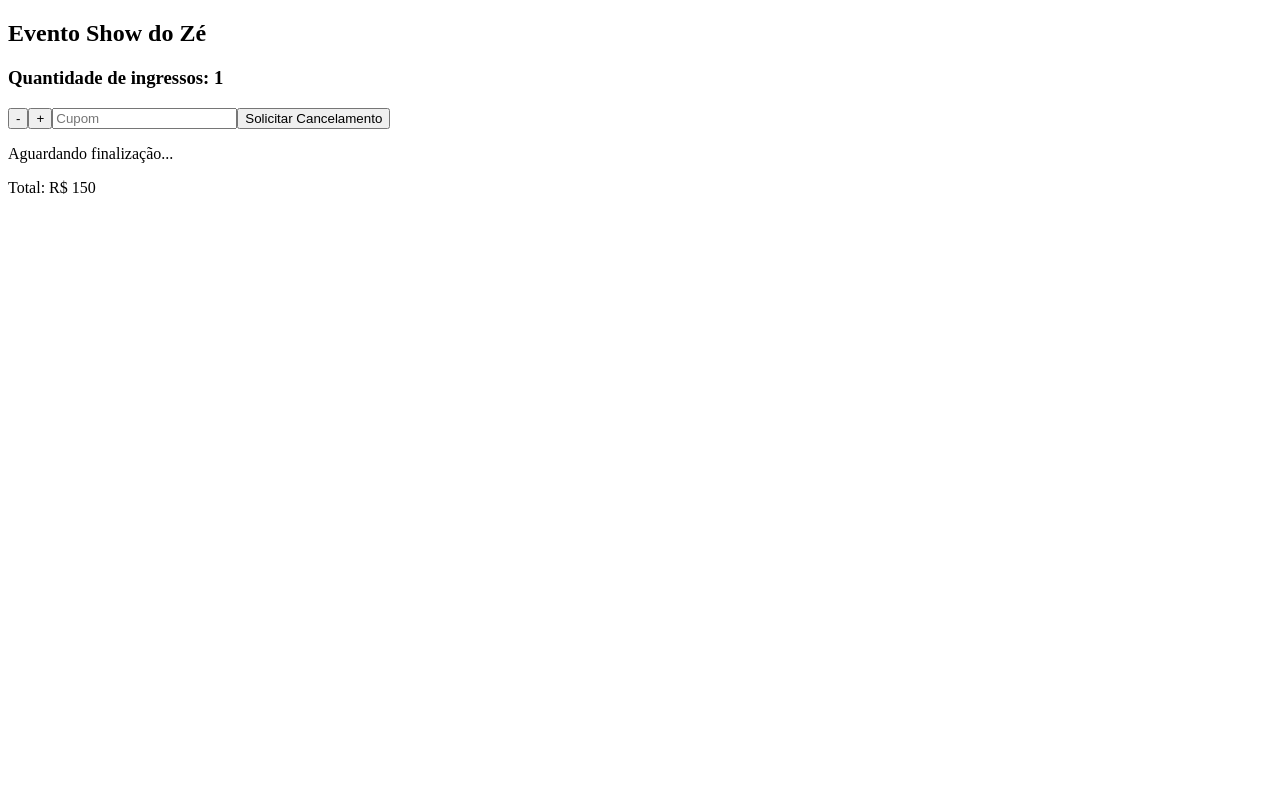
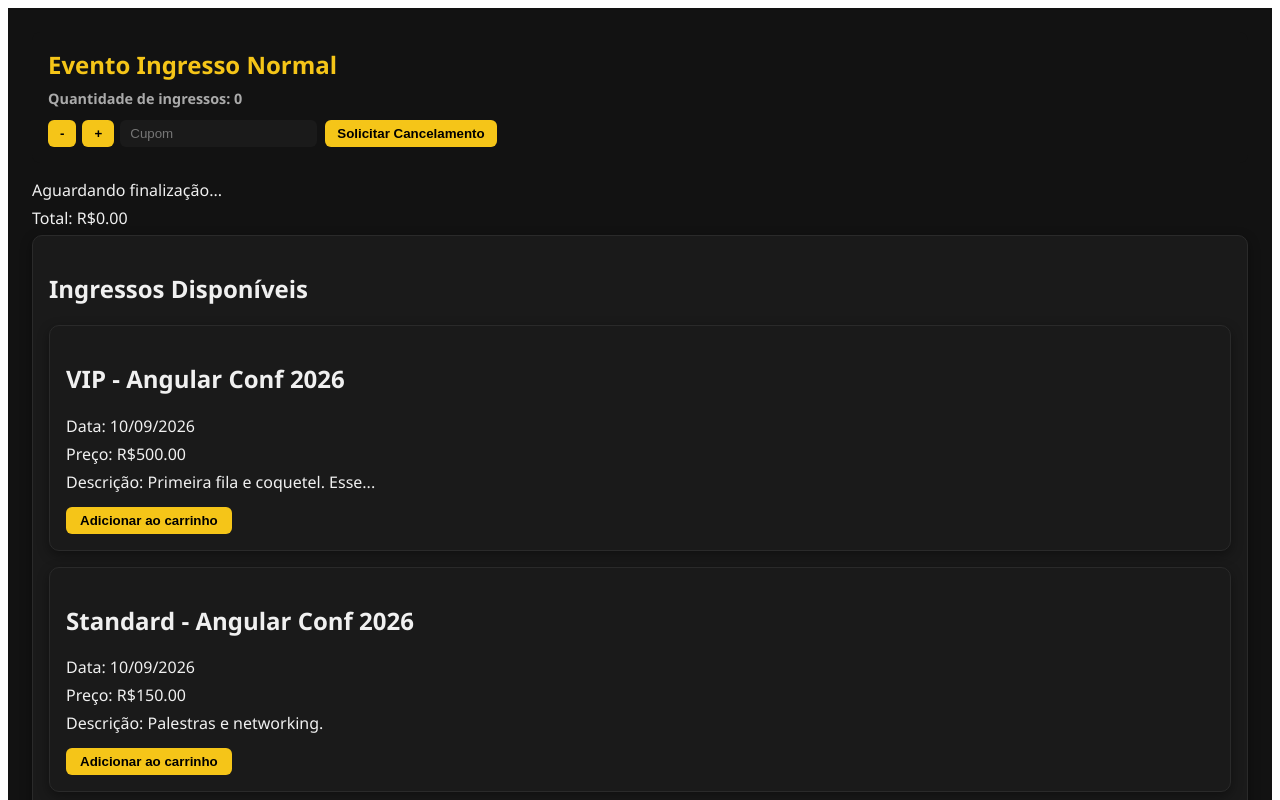
Before and after one commit to augustosilvarocha/ingresso-inteligente, an Angular app: page / in a window 1280 px wide. Shown: the top 800 px of the page. Built offline with nearby package versions, Linux system fonts and the light colour scheme.

Commit message:
feat: carrinho de ingressos com cards, pipe de resumo e controle de fluxo

```diff
--- /dev/null
+++ b/src/app/card/card.css
@@ -0,0 +1,17 @@
+:host {
+  display: block;
+  background-color: #1a1a1a;
+  border: 1px solid #2a2a2a;
+  border-radius: 10px;
+  padding: 16px;
+  margin-bottom: 16px;
+  color: #f0f0f0;
+
+  box-shadow: 0 4px 12px rgba(0, 0, 0, 0.4);
+  transition: all 0.2s ease;
+}
+
+:host:hover {
+  border-color: #f5c518;
+  transform: translateY(-2px);
+}
--- /dev/null
+++ b/src/app/card/card.html
@@ -0,0 +1,6 @@
+<div>
+  <h2>{{ titulo() }}</h2>
+  <div>
+    <ng-content />
+  </div>
+</div>
--- /dev/null
+++ b/src/app/card/card.ts
@@ -0,0 +1,11 @@
+import { Component, input } from '@angular/core';
+
+@Component({
+  selector: 'app-card',
+  imports: [],
+  templateUrl: './card.html',
+  styleUrl: './card.css',
+})
+export class CardComponent {
+  titulo = input<string>('');
+}
--- a/src/app/checkout-component/checkout-component.css
+++ b/src/app/checkout-component/checkout-component.css
@@ -0,0 +1,36 @@
+:host {
+  display: block;
+  padding: 24px;
+  font-family: 'Segoe UI', sans-serif;
+  color: #f0f0f0;
+  background-color: #121212;
+}
+
+p {
+  margin: 6px 0;
+}
+
+button {
+  background-color: #f5c518;
+  color: #000;
+  border: none;
+  border-radius: 6px;
+  padding: 6px 14px;
+  cursor: pointer;
+  font-weight: bold;
+  margin-top: 8px;
+}
+
+button:hover {
+  opacity: 0.85;
+}
+
+span {
+  display: inline-block;
+  background-color: #f5c518;
+  color: #000;
+  font-size: 0.75rem;
+  font-weight: bold;
+  padding: 2px 10px;
+  border-radius: 20px;
+}
--- a/src/app/checkout-component/checkout-component.html
+++ b/src/app/checkout-component/checkout-component.html
@@ -1,8 +1,46 @@
 <app-ticket-item-component
-    nomeEvent="Show do Zé"
+    nomeEvent="Ingresso Normal"
     [(quantidadeIngressos)]="qtd"
-    (solicitarCancelamento)="Cancelamento()">
+    (aumentar)="adicionarIngressoNormal()"
+    (diminuir)="removerIngressoNormal()"
+    (solicitarCancelamento)="Cancelamento()"
+    (aplicarCupom)="AplicarDesconto($event)">
 </app-ticket-item-component>
 
 <p>{{ mensagemStatus() }}</p>
-<p>Total: R$ {{ qtd() * 150 }}</p>
+<p>Total: {{ calcularTotal() | currency:'BRL' }}</p>
+
+<app-card titulo="Ingressos Disponíveis">
+  @for(ingresso of ingressosDisponiveisReservados; track ingresso.id) {
+    <app-card [titulo]="ingresso.nome">
+      <p>Data: {{ ingresso.data | date:'dd/MM/yyyy' }}</p>
+      <p>Preço: {{ ingresso.preco | currency:'BRL' }}</p>
+      <p>Descrição: {{ ingresso.descricao | resumo:30 }}</p>
+      <button (click)="adicionarAoCarrinho(ingresso)">Adicionar ao carrinho</button>
+    </app-card>
+  }
+</app-card>
+
+<app-card titulo="Meu Carrinho">
+  @for(ingresso of carrinho(); track ingresso.id) {
+    <app-card [titulo]="ingresso.nome">
+      <p>Data: {{ ingresso.data | date:'dd/MM/yyyy' }}</p>
+      <p>Preço: {{ ingresso.preco | currency:'BRL' }}</p>
+      <p>Descrição: {{ ingresso.descricao | resumo:30 }}</p>
+
+      @switch (ingresso.tipo) {
+        @case ('VIP') { <span>Acesso Total</span> }
+        @case ('MEIA') { <span>Obrigatório carteirinha</span> }
+        @default { <span>Acesso Padrão</span> }
+      }
+
+      <button (click)="removerDoCarrinho(ingresso.id)">Remover</button>
+    </app-card>
+  } @empty {
+    <p>Seu carrinho está vazio</p>
+  }
+
+  @if (carrinho().length > 2) {
+    <p>Você ganhou um brinde!</p>
+  }
+</app-card>
--- a/src/app/checkout-component/checkout-component.ts
+++ b/src/app/checkout-component/checkout-component.ts
@@ -1,18 +1,100 @@
 import { Component, signal } from '@angular/core';
+import { DatePipe, CurrencyPipe } from '@angular/common';
+import { CardComponent } from '../card/card';
+import { ResumoPipe } from '../resumo-pipe';
 import { TicketItemComponent } from '../ticket-item-component/ticket-item-component';
 
 @Component({
   selector: 'app-checkout-component',
-  imports: [TicketItemComponent],
+  imports: [TicketItemComponent, CardComponent, DatePipe, CurrencyPipe, ResumoPipe],
   templateUrl: './checkout-component.html',
   styleUrl: './checkout-component.css',
 })
 export class CheckoutComponent {
-  qtd = signal<number>(1);
+  qtd = signal<number>(0);
   mensagemStatus = signal<string>('Aguardando finalização...');
+  desconto = signal<number>(0);
 
-  Cancelamento(){
+  Cancelamento() {
     this.mensagemStatus.set('O usuário solicitou o cancelamento da compra!');
   }
 
+  cupons: { [key: string]: number } = {
+    'CUPOM20': 20,
+    'CUPOM10': 10
+  };
+  AplicarDesconto(codigo: string) {
+    const porcentagem = this.cupons[codigo.toUpperCase()];
+
+    if (!porcentagem) {
+      alert('Cupom inválido!');
+      return;
+    }
+
+    this.desconto.set(porcentagem);
+    alert(`Cupom aplicado! ${porcentagem}% de desconto`);
+  }
+
+  adicionarIngressoNormal() {
+    const ingresso = {
+      id: Date.now(),
+      nome: 'Ingresso Normal',
+      tipo: 'STANDARD',
+      data: new Date('2026-09-10T12:00:00'),
+      preco: 150,
+      descricao: 'Acesso geral ao evento.'
+    };
+    this.carrinho.update(atual => [...atual, ingresso]);
+  }
+
+  removerIngressoNormal() {
+    this.carrinho.update(atual => {
+      const index = [...atual].reverse().findIndex(i => i.nome === 'Ingresso Normal');
+      if (index === -1) return atual;
+      const indexReal = atual.length - 1 - index;
+      return atual.filter((_, i) => i !== indexReal);
+    });
+  }
+
+  ingressosDisponiveisReservados = [
+    {
+      id: 1,
+      nome: 'VIP - Angular Conf 2026',
+      tipo: 'VIP',
+      data: new Date('2026-09-10T12:00:00'),
+      preco: 500,
+      descricao: 'Primeira fila e coquetel. Esse ingresso é pra quem quer aproveitar o evento ao máximo. Você fica bem perto do palco, entra antes de todo mundo e ainda curte um coquetel exclusivo no intervalo. Ideal pra fazer networking sem correria e viver a experiência completa'
+    },
+    {
+      id: 2,
+      nome: 'Standard - Angular Conf 2026',
+      tipo: 'STANDARD',
+      data: new Date('2026-09-10T12:00:00'),
+      preco: 150,
+      descricao: 'Palestras e networking.'
+    },
+    {
+      id: 3,
+      nome: 'Meia-Entrada - Angular Conf 2026',
+      tipo: 'MEIA',
+      data: new Date('2026-09-10T12:00:00'),
+      preco: 75,
+      descricao: 'Carteirinha obrigatória.'
+    }
+  ];
+
+  carrinho = signal<any[]>([]);
+
+  adicionarAoCarrinho(ingresso: any) {
+    this.carrinho.update(atual => [...atual, ingresso]);
+  }
+
+  removerDoCarrinho(id: number) {
+    this.carrinho.update(atual => atual.filter(i => i.id !== id));
+  }
+
+  calcularTotal() {
+    const soma = this.carrinho().reduce((total, ingresso) => total + ingresso.preco, 0);
+    return soma * (1 - this.desconto() / 100);
+  }
 }
--- /dev/null
+++ b/src/app/resumo-pipe.ts
@@ -0,0 +1,11 @@
+import { Pipe, PipeTransform } from '@angular/core';
+
+@Pipe({
+  name: 'resumo',
+})
+export class ResumoPipe implements PipeTransform {
+  transform(value: string | undefined, limit: number = 20): string {
+    if (!value) return '';
+    return value.length>limit ? value.substring(0, limit) + '...':value;
+  }
+}
--- a/src/app/ticket-item-component/ticket-item-component.css
+++ b/src/app/ticket-item-component/ticket-item-component.css
@@ -0,0 +1,44 @@
+:host {
+  display: block;
+  background-color: #121212;
+  border: none;
+  border-radius: 8px;
+  padding: 16px;
+  margin-bottom: 16px;
+  color: #f0f0f0;
+}
+
+h2 {
+  color: #f5c518;
+  margin: 0 0 8px 0;
+}
+
+h3 {
+  color: #aaa;
+  font-size: 0.9rem;
+  margin: 0 0 12px 0;
+}
+
+button {
+  background-color: #f5c518;
+  color: #000;
+  border: none;
+  border-radius: 6px;
+  padding: 6px 12px;
+  margin-right: 6px;
+  cursor: pointer;
+  font-weight: bold;
+}
+
+button:hover {
+  opacity: 0.85;
+}
+
+input {
+  background-color: #1a1a1a;
+  border: none;
+  border-radius: 6px;
+  padding: 6px 10px;
+  color: #f0f0f0;
+  margin-right: 8px;
+}
--- a/src/app/ticket-item-component/ticket-item-component.ts
+++ b/src/app/ticket-item-component/ticket-item-component.ts
@@ -8,25 +8,30 @@
 })
 export class TicketItemComponent {
   nomeEvent = input.required<string>();
-  quantidadeIngressos = model<number>(1);
+  quantidadeIngressos = model<number>(0);
   solicitarCancelamento = output<void>();
+  aplicarCupom = output<string>();
+  aumentar = output<void>();
+  diminuir = output<void>();
 
   aumentarQuantidade() {
     this.quantidadeIngressos.update((valor) => valor + 1);
+    this.aumentar.emit();
   }
 
   diminuirQuantidade() {
-    this.quantidadeIngressos.update((valor) => (valor > 1 ? valor - 1 : 1));
+    this.quantidadeIngressos.update((valor) => (valor > 0 ? valor - 1 : 0));
+    this.diminuir.emit();
   }
 
   Cancelamento() {
     this.solicitarCancelamento.emit();
-    this.quantidadeIngressos.set(1);
+    this.quantidadeIngressos.set(0);
   }
 
   buscarCupom(event: Event) {
     const valor_cupom = (event.target as HTMLInputElement).value;
     alert(`Buscando cupom: ${valor_cupom}`);
+    this.aplicarCupom.emit(valor_cupom);
   }
-
 }
```
Also changed, not shown: 2 other files (tests, documents, lock files or other folders).
